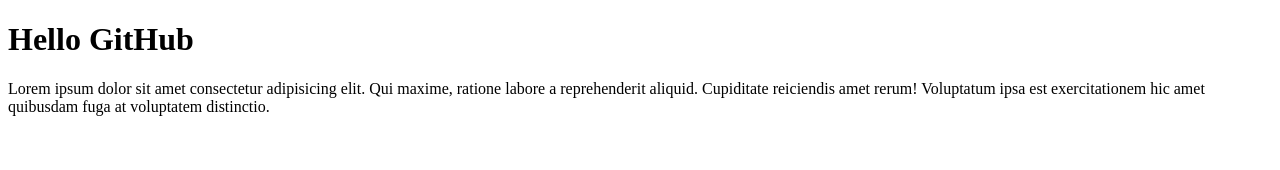
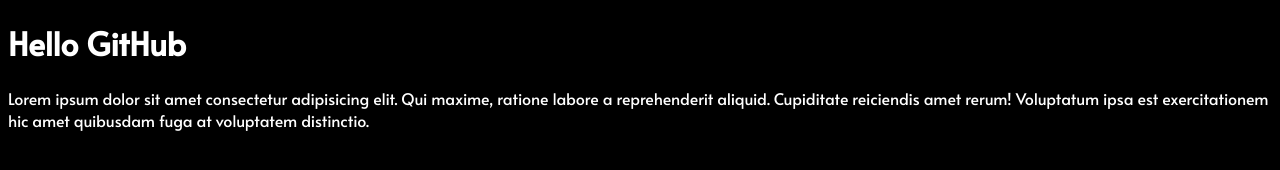
Before and after one commit to JRudransh/git-test, a plain HTML site: page index.html in a window 1280 px wide. Drawn offline with Linux system fonts and the light colour scheme.

Commit message:
Added styling in body

```diff
--- a/index.html
+++ b/index.html
@@ -5,6 +5,8 @@
     <meta http-equiv="X-UA-Compatible" content="IE=edge">
     <meta name="viewport" content="width=device-width, initial-scale=1.0">
     <title>Git Class</title>
+    <link rel="stylesheet" href="style.css">
+    <link href='https://fonts.googleapis.com/css?family=Alata' rel='stylesheet'>
 </head>
 <body>
     <h1>Hello GitHub</h1>
--- /dev/null
+++ b/style.css
@@ -0,0 +1,5 @@
+body{
+    background-color: black;
+    color: white;
+    font-family: 'Alata';
+}
```
